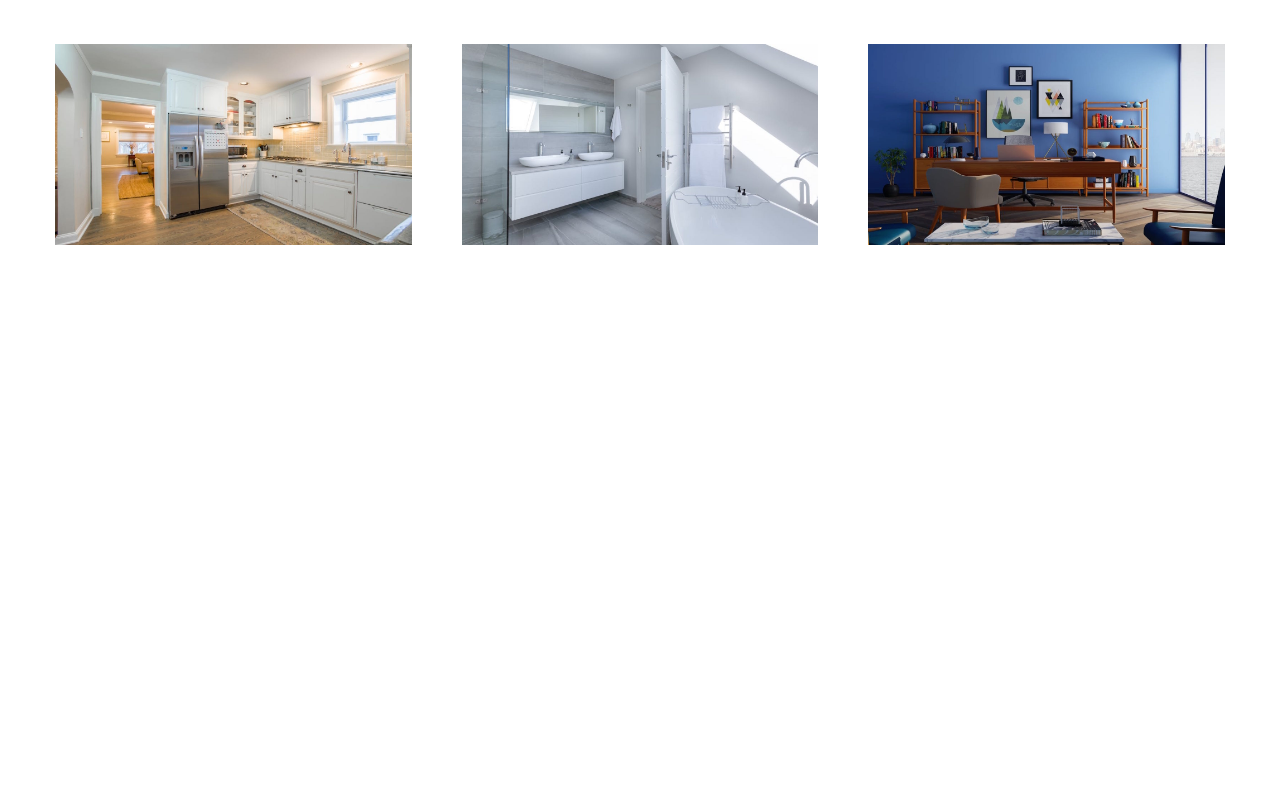
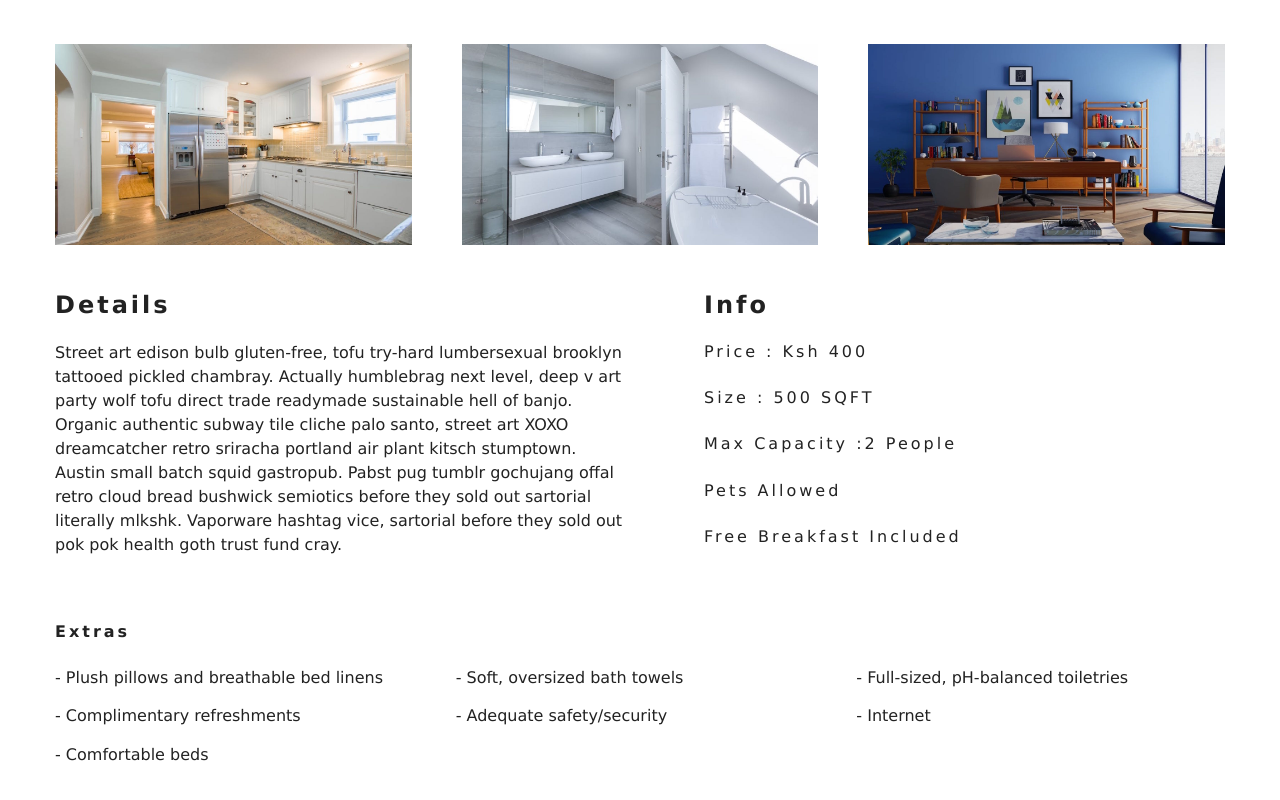
Before and after one commit to PeterOsoo/react-project-resort, a React (Create React App) app: page /rooms/double-deluxe in a window 1280 px wide. Shown: the part 582-1382 px from the top of the page. Before the commit the page ends 827 px from the top, so only its background shows below. Built offline with nearby package versions, Linux system fonts and the light colour scheme; the HTML template or start-up script is replaced by a standard one.

Commit message:
Complete single rooms page - Room Info

```diff
--- a/src/pages/SingleRoom.js
+++ b/src/pages/SingleRoom.js
@@ -65,6 +65,31 @@
 							<img key={index} src={item} alt={name} />
 						))}
 					</div>
+					<div className="single-room-info">
+						<article className="desc">
+							<h3>details</h3>
+							<p>{description}</p>
+						</article>
+						<article className="info">
+							<h3>info</h3>
+							<h6>price : Ksh {price}</h6>
+							<h6>size : {size} SQFT</h6>
+							<h6>
+								max capacity :
+								{capacity > 1 ? `${capacity} people` : `${capacity} person`}
+							</h6>
+							<h6>{pets ? "pets allowed" : "no pets allowed"}</h6>
+							<h6>{breakfast && "free breakfast included"}</h6>
+						</article>
+					</div>
+				</section>
+				<section className="room-extras">
+					<h6>extras </h6>
+					<ul className="extras">
+						{extras.map((item, index) => (
+							<li key={index}>- {item}</li>
+						))}
+					</ul>
 				</section>
 			</React.Fragment>
 		)
```
